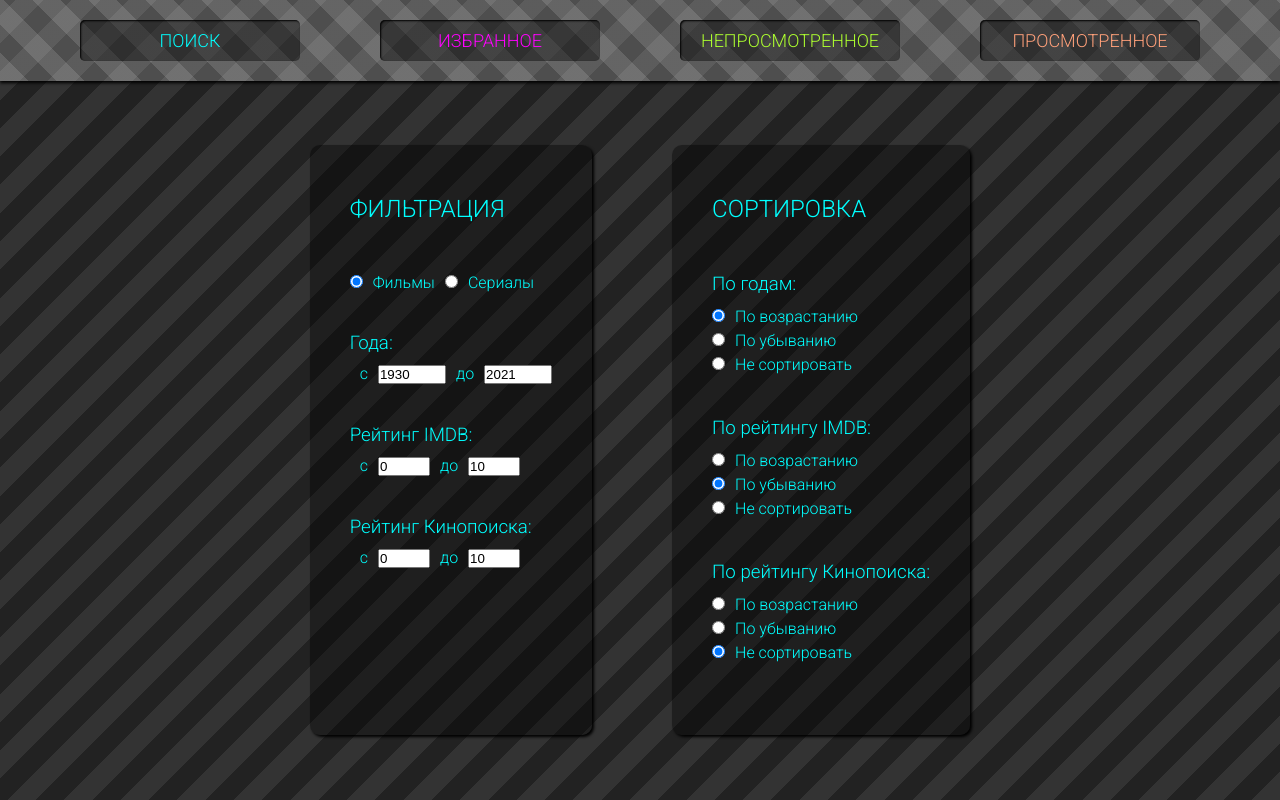
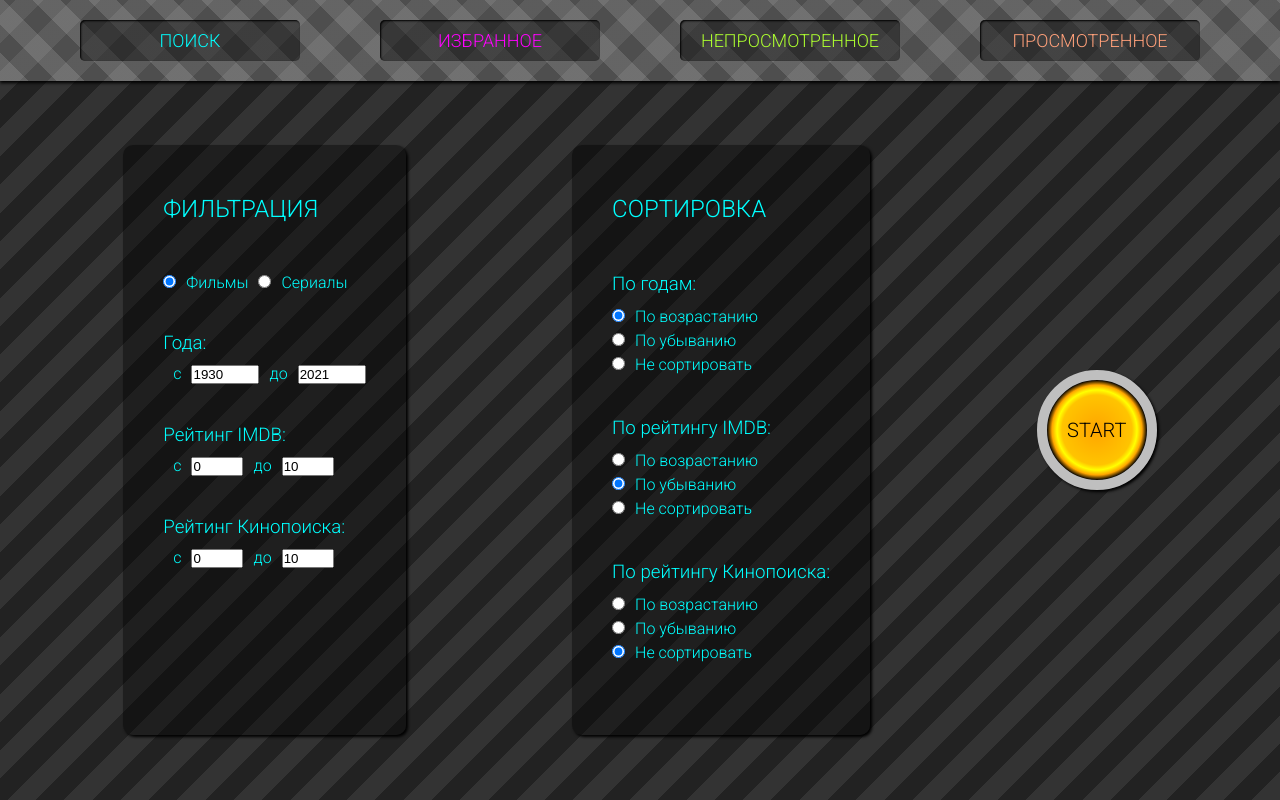
Before and after one commit to andre-korkin/filmoteka, a plain HTML site: page index.html in a window 1280 px wide. Both pictures are taken after a click on the element "ПОИСК". Drawn offline with nearby package versions, Linux system fonts and the light colour scheme.

Commit message:
add button

```diff
--- a/app.js
+++ b/app.js
@@ -112,6 +112,7 @@ function createSearchPage() {  // создание страницы поиска
     $main.innerHTML = ''
     createFilters(filters)
     createSorters(sorters)
+    createButtonStart()
 }
 
 //----------------------------------------------
@@ -228,3 +229,15 @@ function createSorters(sorters) {
 
     $main.append($sorters)
 }
+
+//----------------------------------------------
+
+function createButtonStart() {
+    const $start_block = document.createElement('div')
+    $start_block.id = 'start_block'
+        const $start_button = document.createElement('div')
+        $start_button.id = 'start_button'
+        $start_button.innerHTML = '<h2>Start</h2>'
+    $start_block.append($start_button)
+    $main.append($start_block)
+}
--- a/style.css
+++ b/style.css
@@ -77,7 +77,7 @@ main {
     width: 1200px;
     display: flex;
     align-items: center;
-    justify-content: center;
+    justify-content: space-around;
     position: relative;
     top: 40px;
 }
@@ -89,7 +89,7 @@ h1 {
     text-shadow: 2px 2px 3px #000;
 }
 
-#filter, #sorter {
+#filter, #sorter, #start_block {
     height: 500px;
     margin: 40px;
     padding: 40px 40px 50px 40px;
@@ -121,3 +121,33 @@ h3 {
 #sorter div div {
     line-height: 150%;
 }
+
+#start_block {
+    background: none;
+    border-radius: 0;
+    box-shadow: none;
+    padding: 0;
+}
+
+#start_button {
+    position: relative;
+    top: 180px;
+    background: radial-gradient(orange, rgb(255, 196, 0) 35px, yellow 40px, orange 45px, #000 50px);
+    width: 100px;
+    height: 100px;
+    border: solid 10px #bfbfbf;
+    border-radius: 50%;
+    margin: 0 auto;
+    box-shadow: 2px 2px 3px #000;
+    color: #000;
+    text-transform: uppercase;
+    font-size: smaller;
+    font-weight: 400;
+    text-align: center;
+    line-height: 80px;
+    cursor: pointer;
+}
+
+#start_button:hover {
+    color: red;
+}
```
